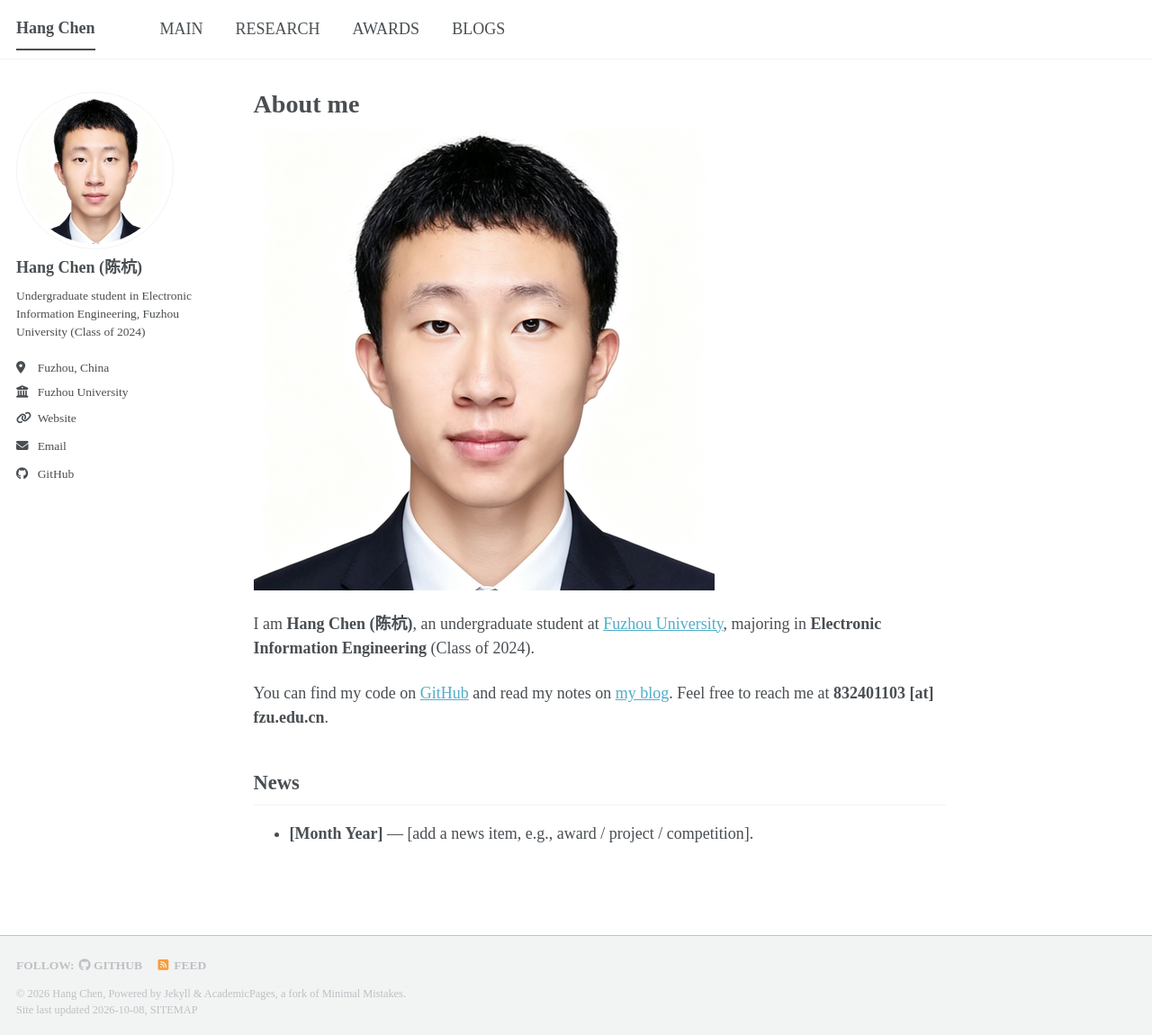
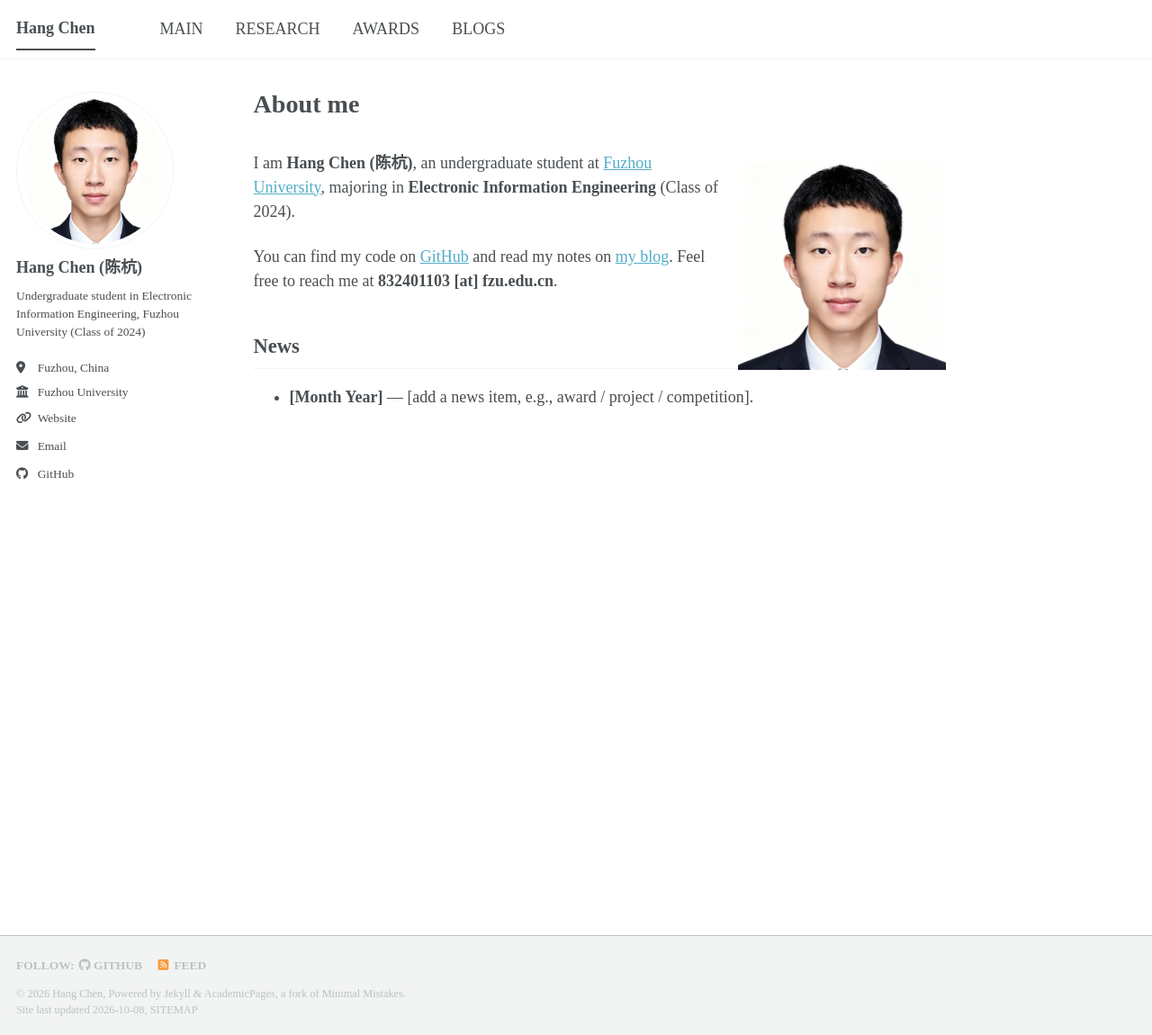
Before and after one commit to Nomkr/Nomkr.github.io, a Jekyll site: the page built from _pages/about.md, in a window 1280 px wide and 1150 px high. Shown: the whole window at 90% size. Built offline with Jekyll 4.4.1, drawn with Linux system fonts in a browser that asks for light colours; a style sheet for code colours, icons or effects is not loaded.

Commit message:
Update assets/css/main.scss

```diff
--- a/assets/css/main.scss
+++ b/assets/css/main.scss
@@ -36,3 +36,13 @@
     "layout/sidebar",
     "layout/json_cv"
 ;
+
+/* ==========================================================================
+   Custom: guanglun-style floatpic (inline floating photo in About)
+   ========================================================================== */
+.floatpic {
+  float: right;
+  margin-left: 1em;
+  margin-top: 2.0em;
+  width: 30%;
+}
```
